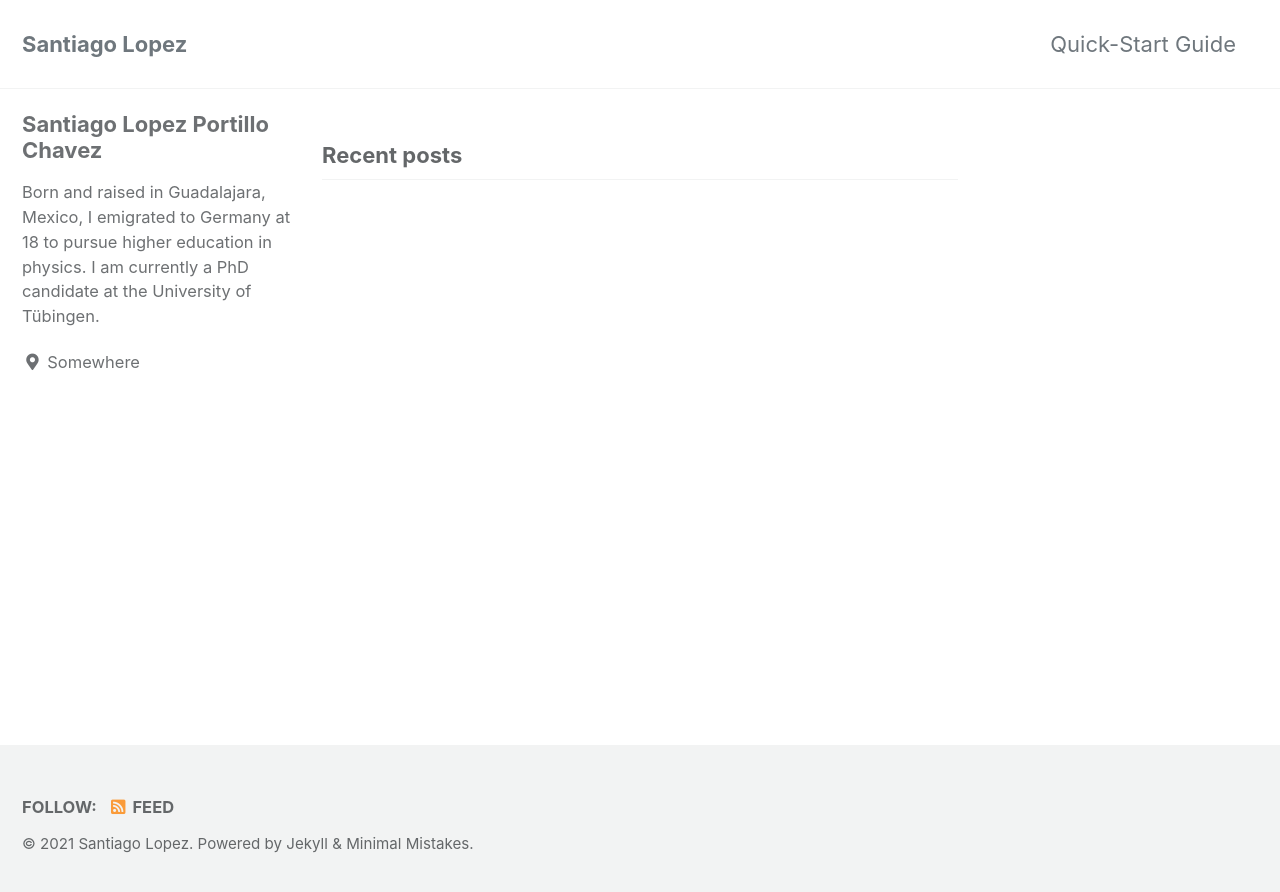
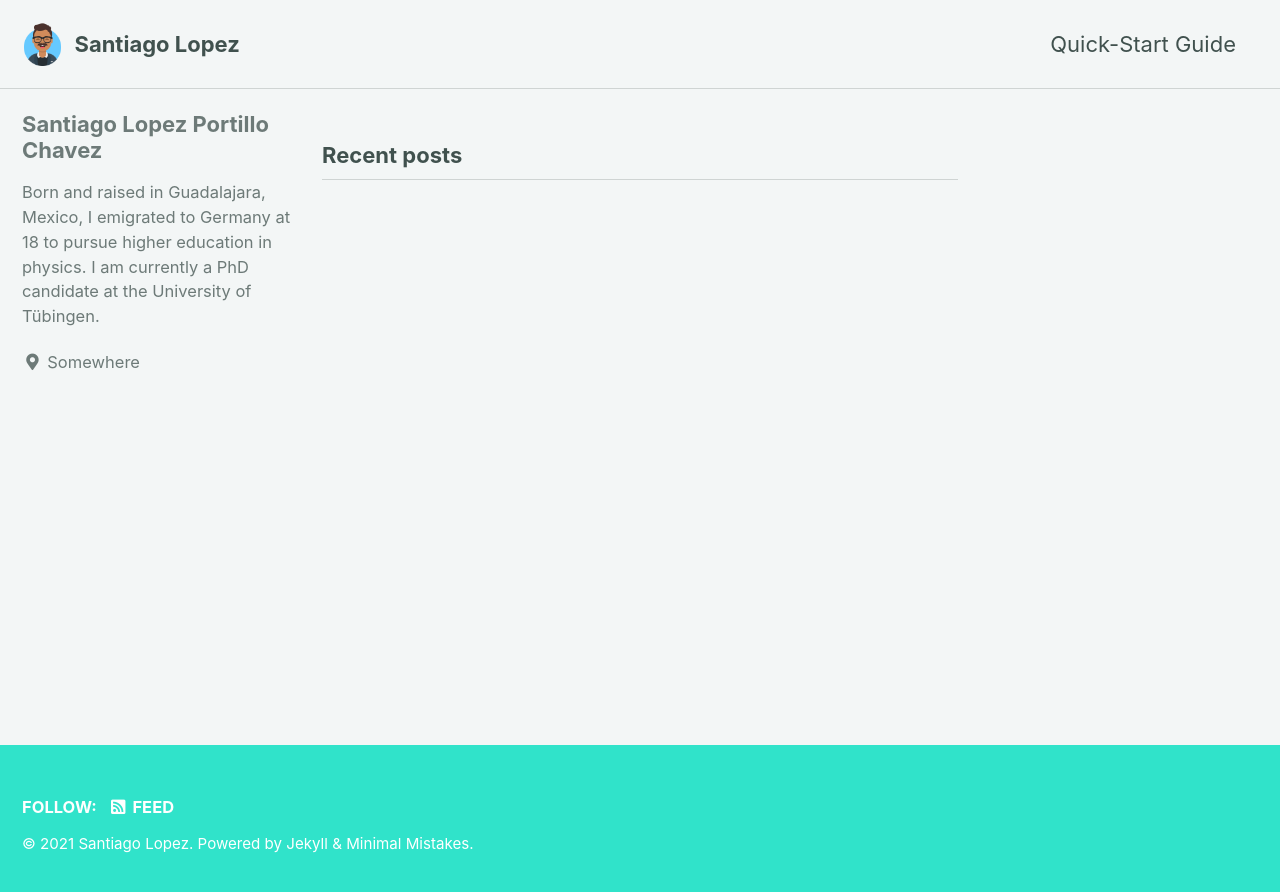
Before and after one commit to santiago-lpch/santiago-lpch.github.io, a Jekyll site: the page built from index.html, in a window 1280 px wide. Shown: the top 892 px of the page. Built offline with Jekyll 4.4.1, drawn with Linux system fonts in a browser that asks for light colours; cached includes are drawn as plain includes; the list of posts is cut into pages by our own code.

Commit message:
added avatar

```diff
--- a/_config.yml
+++ b/_config.yml
@@ -13,7 +13,7 @@ plugins: jekyll-include-cache
 
 # theme                  : "minimal-mistakes-jekyll"
 # remote_theme           : "mmistakes/minimal-mistakes"
-minimal_mistakes_skin    : "default" # "air", "aqua", "contrast", "dark", "dirt", "neon", "mint", "plum", "sunrise"
+minimal_mistakes_skin    : "mint" #"default" # "air", "aqua", "contrast", "dark", "dirt", "neon", "mint", "plum", "sunrise"
 
 # Site Settings
 locale                   : "en-US"
@@ -26,7 +26,7 @@ url                      : https://santiago-lopez.de # the base hostname & proto
 #baseurl                  : # the subpath of your site, e.g. "/blog"
 repository               : santiago-lpch/santiago-lpch # GitHub username/repo-name e.g. "mmistakes/minimal-mistakes"
 teaser                   : # path of fallback teaser image, e.g. "/assets/images/500x300.png"
-logo                     : # path of logo image to display in the masthead, e.g. "/assets/images/88x88.png"
+logo                     : /assets/avatar.png # path of logo image to display in the masthead, e.g. "/assets/images/88x88.png"
 masthead_title           : # overrides the website title displayed in the masthead, use " " for no title
 # breadcrumbs            : false # true, false (default)
 words_per_minute         : 200
```
